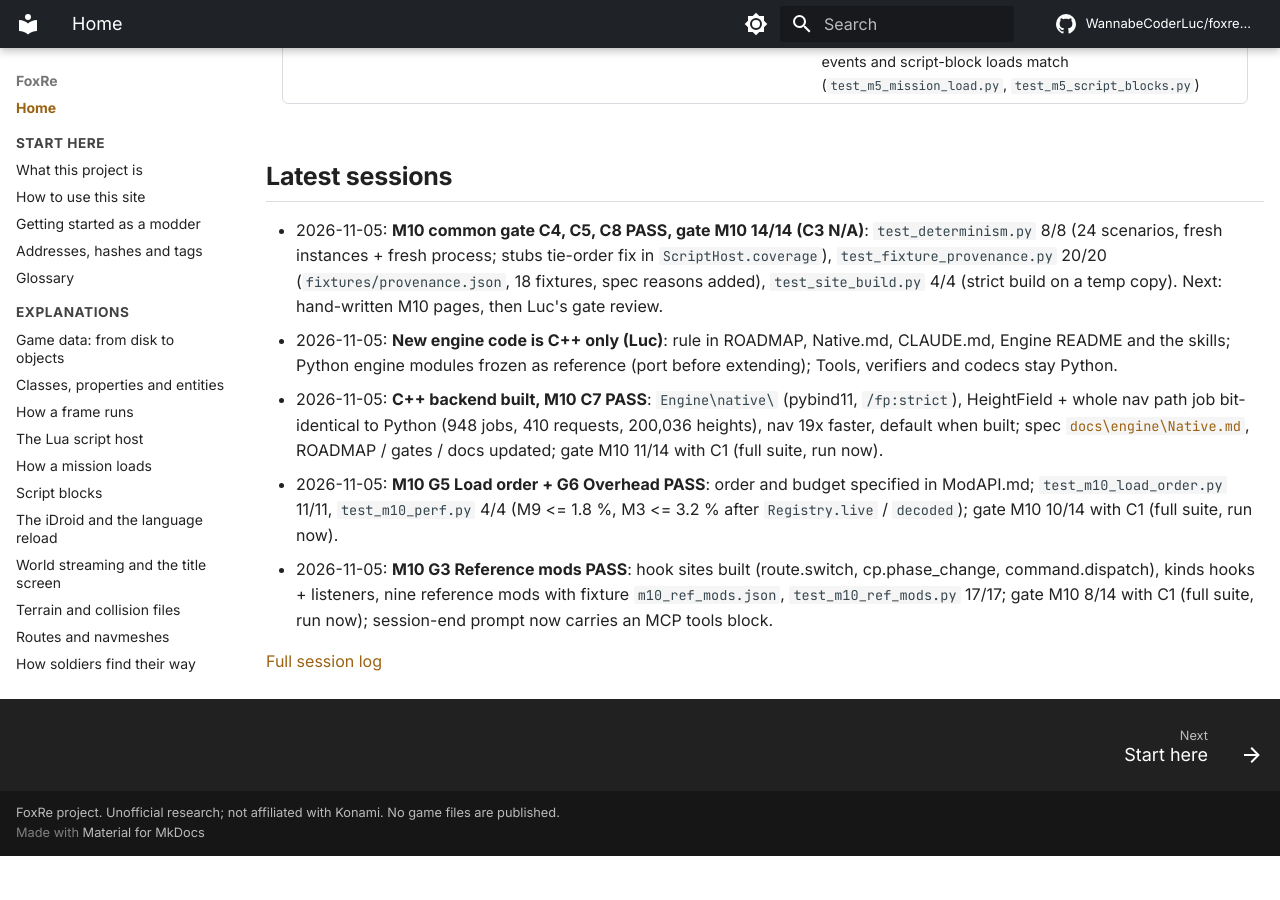
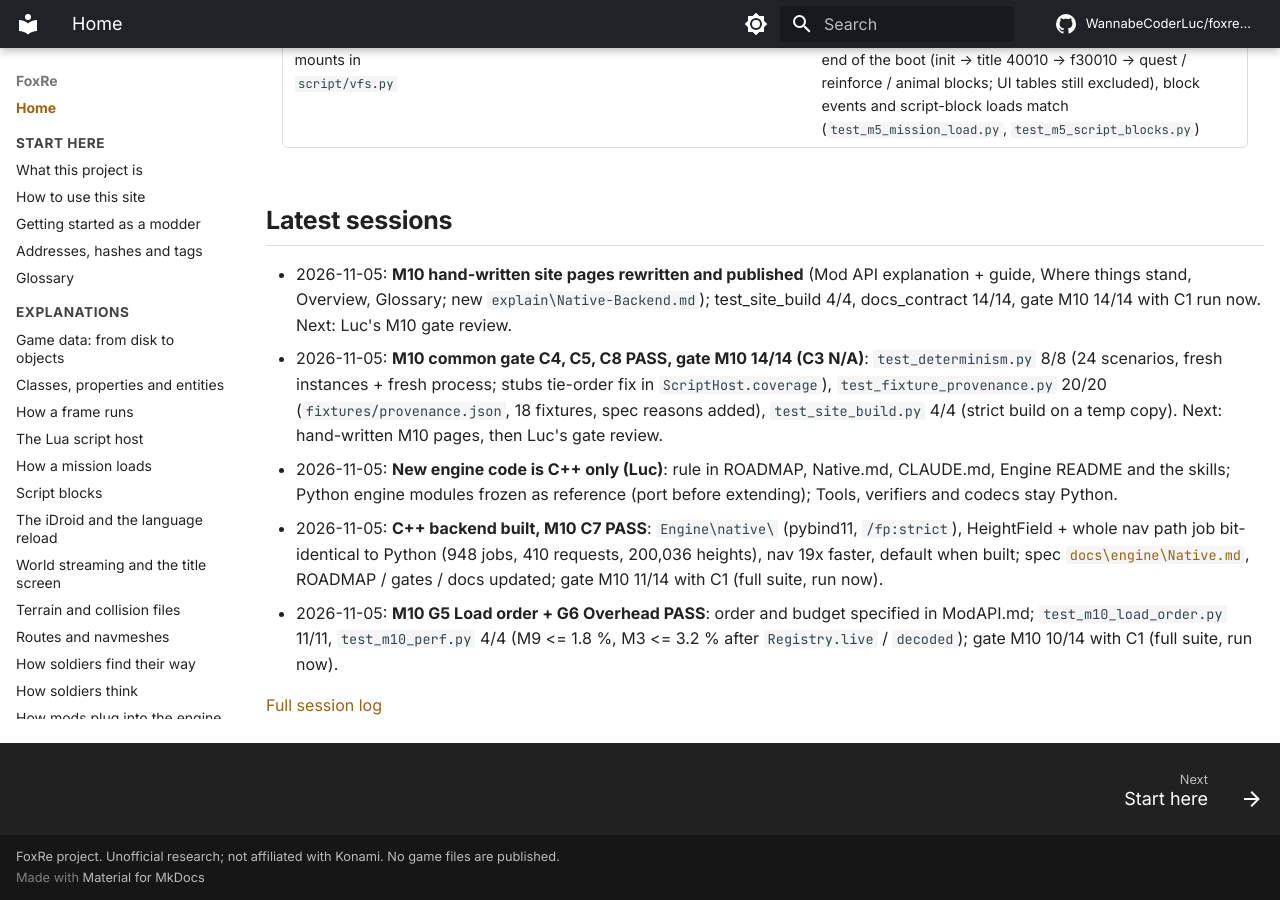
Before and after one commit to WannabeCoderLuc/foxre-wiki, an MkDocs documentation site: the page built from docs/index.md, in a window 1280 px wide and 900 px high, scrolled down 4004 px. Built offline with MkDocs 1.6.1 and Material for MkDocs 9.7.7, drawn with Linux system fonts in a browser that asks for light colours; comment, search, counter and statistics services are not loaded; before the commit the page ends 4860 px from its top, so only the background shows below that; some of the changed text lies outside the part shown.

Commit message:
Site update 2026-11-05 (generated from project docs)

```diff
--- a/docs/index.md
+++ b/docs/index.md
@@ -57,7 +57,7 @@
 | M7 | Terrain & collision formats [PASS 2026-10-29] — `.htre`/`.tre2`, `.geom` | `.htre`/`.tre2`, `.geom` | <span class="status planned">PLANNED</span> |
 | M8 | Navigation & routes | nav2 runtime, path queries (Luc, 2026-11-01) | <span class="status pass">PASS</span> |
 | M9 | Gameplay core [PASS, Luc 2026-11-04] — Soldier AI, CP phases and notice, route following (headless) | Soldier AI, CP phases and notice, route following (headless) | <span class="status planned">PLANNED</span> |
-| M10 | Mod API core [IN PROGRESS: G1-G7, C1-C8 PASS 2026-11-05 (C3 N/A); awaiting Luc's review] — registries, manifest, loader, hooks (headless) | registries, manifest, loader, hooks (headless) | <span class="status planned">PLANNED</span> |
+| M10 | Mod API core [IN PROGRESS: G1-G7, C1-C8 PASS 2026-11-05 (C3 N/A), site pages rewritten; awaiting Luc's review] — registries, manifest, loader, hooks (headless) | registries, manifest, loader, hooks (headless) | <span class="status planned">PLANNED</span> |
 | M11 | Asset formats | textures, models, rigs, fova, parts, language, sound containers | <span class="status planned">PLANNED</span> |
 | M12 | Sound & UI logic | sound events, music states, menus, iDroid, HUD (headless) | <span class="status planned">PLANNED</span> |
 | M13 | Open world complete | both maps, every block level, clock, weather, random numbers (headless) | <span class="status planned">PLANNED</span> |
@@ -99,10 +99,10 @@
 
 ## Latest sessions
 
+- 2026-11-05: **M10 hand-written site pages rewritten and published** (Mod API explanation + guide, Where things stand, Overview, Glossary; new `explain\Native-Backend.md`); test_site_build 4/4, docs_contract 14/14, gate M10 14/14 with C1 run now. Next: Luc's M10 gate review.
 - 2026-11-05: **M10 common gate C4, C5, C8 PASS, gate M10 14/14 (C3 N/A)**: `test_determinism.py` 8/8 (24 scenarios, fresh instances + fresh process; stubs tie-order fix in `ScriptHost.coverage`), `test_fixture_provenance.py` 20/20 (`fixtures/provenance.json`, 18 fixtures, spec reasons added), `test_site_build.py` 4/4 (strict build on a temp copy). Next: hand-written M10 pages, then Luc's gate review.
 - 2026-11-05: **New engine code is C++ only (Luc)**: rule in ROADMAP, Native.md, CLAUDE.md, Engine README and the skills; Python engine modules frozen as reference (port before extending); Tools, verifiers and codecs stay Python.
 - 2026-11-05: **C++ backend built, M10 C7 PASS**: `Engine\native\` (pybind11, `/fp:strict`), HeightField + whole nav path job bit-identical to Python (948 jobs, 410 requests, 200,036 heights), nav 19x faster, default when built; spec [`docs\engine\Native.md`](engine/native.md), ROADMAP / gates / docs updated; gate M10 11/14 with C1 (full suite, run now).
 - 2026-11-05: **M10 G5 Load order + G6 Overhead PASS**: order and budget specified in ModAPI.md; `test_m10_load_order.py` 11/11, `test_m10_perf.py` 4/4 (M9 <= 1.8 %, M3 <= 3.2 % after `Registry.live` / `decoded`); gate M10 10/14 with C1 (full suite, run now).
-- 2026-11-05: **M10 G3 Reference mods PASS**: hook sites built (route.switch, cp.phase_change, command.dispatch), kinds hooks + listeners, nine reference mods with fixture `m10_ref_mods.json`, `test_m10_ref_mods.py` 17/17; gate M10 8/14 with C1 (full suite, run now); session-end prompt now carries an MCP tools block.
 
 [Full session log](status/log.md)
```
Also changed, not shown: docs/status/log.md (+1 -0 lines), docs/status/numbers.md (+1 -1 lines), docs/status/roadmap.md (+1 -1 lines).
